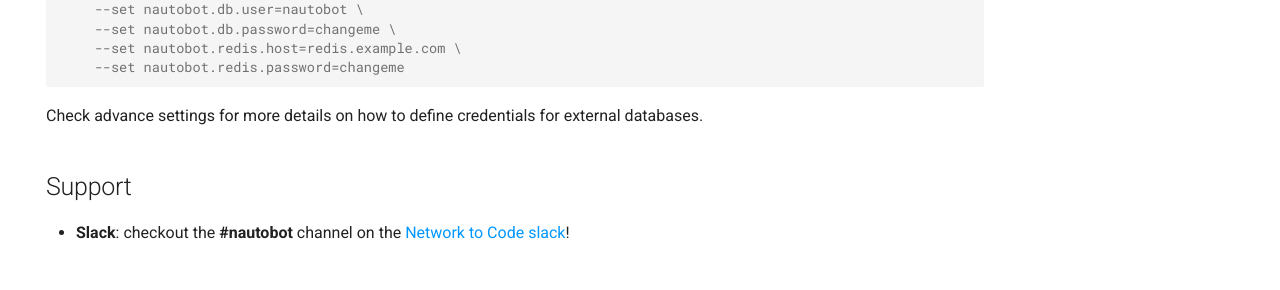
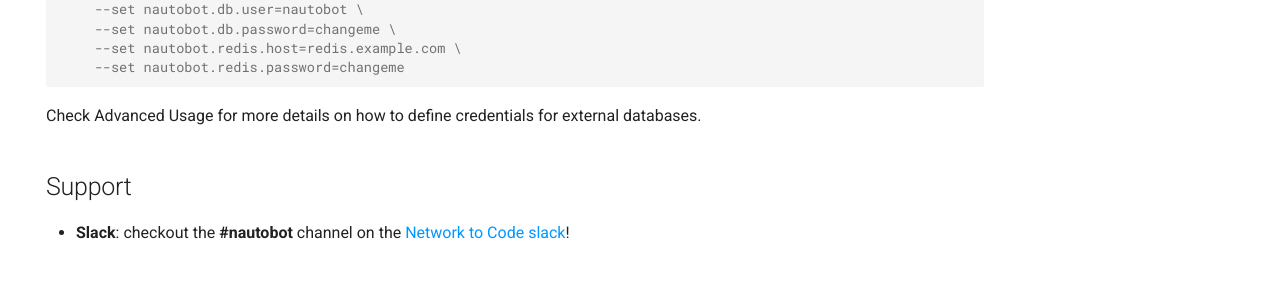
Before and after one commit to nautobot/helm-charts, an MkDocs documentation site: the page built from docs/index.md, in a window 1280 px wide and 900 px high, scrolled down 975 px. Shown: the part 333-623 px from the top of the window. Built offline with MkDocs 1.6.1 and Material for MkDocs 9.7.7, drawn with Linux system fonts in a browser that asks for light colours; comment, search, counter and statistics services are not loaded.

Commit message:
spelling

````diff
--- a/docs/index.md
+++ b/docs/index.md
@@ -70,7 +70,7 @@
     --set nautobot.redis.password=changeme
 ```
 
-Check advance settings for more details on how to define credentials for external databases.
+Check Advanced Usage for more details on how to define credentials for external databases.
 
 ## Support
 
````
